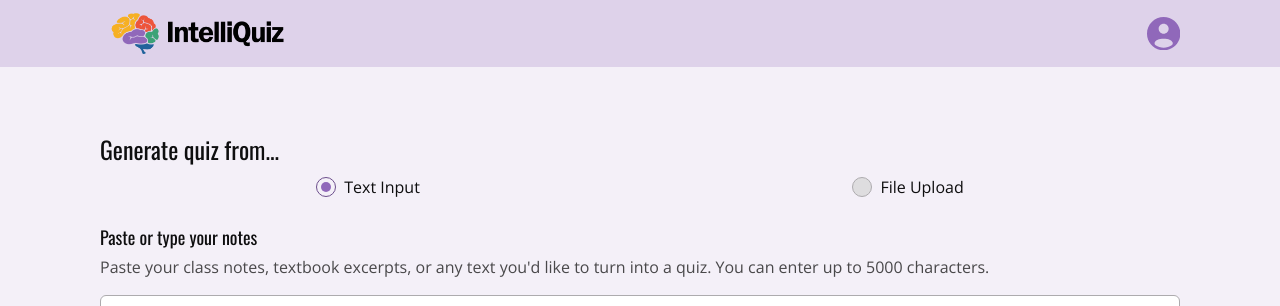
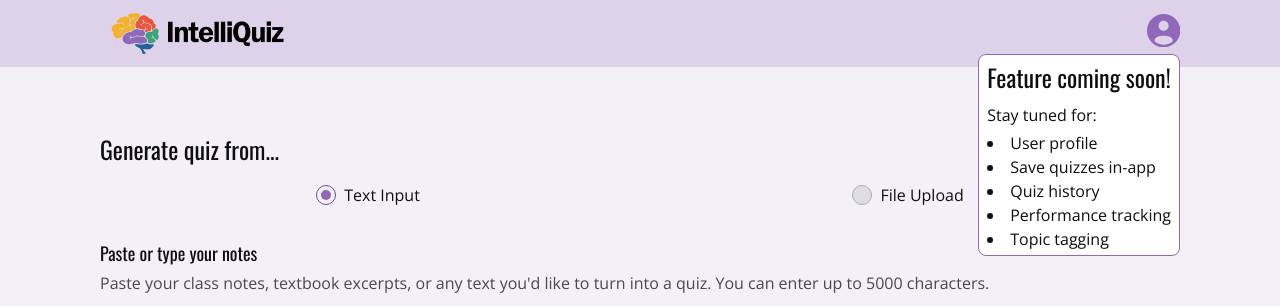
Before and after one commit to miguel-fg/intelliquiz, a React (Vite) app: page /score/1 in a window 1280 px wide. Both pictures are taken after a click on the button "My Profile". Shown: the top 306 px of the page. Built offline with nearby package versions, Linux system fonts and the light colour scheme; no server answers.

Commit message:
Add keyboard navigation improvements

```diff
--- a/src/App.tsx
+++ b/src/App.tsx
@@ -7,20 +7,18 @@ import Oops from "./pages/Oops";
 
 const App = () => {
   return (
-    <>
+    <Router>
       <Navbar />
       <div className="w-full min-h-screen">
-        <Router>
         <Routes>
           <Route path="/*" element={<Home />} />
           <Route path="/quiz/:quizId" element={<Quiz />} />
           <Route path="/score/:quizId" element={<Score />} />
           <Route path="/oops" element={<Oops />} />
         </Routes>
-        </Router>
       </div>
       <div className="w-full h-4 bg-primary-200 mt-20"></div>
-    </>
+    </Router>
   );
 };
 
--- a/src/components/Navbar.tsx
+++ b/src/components/Navbar.tsx
@@ -1,18 +1,69 @@
+import { useState, useEffect, useRef } from "react";
+import { Link } from "react-router-dom";
 import UserIcon from "../components/icons/UserIcon";
 
 const Navbar = () => {
+  const [showAuth, setShowAuth] = useState(false);
+  const authRef = useRef<HTMLDivElement>(null);
+
+  const toggleShowAuth = () => {
+    setShowAuth(!showAuth);
+  };
+
+  useEffect(() => {
+    const handleClickOutside = (e: MouseEvent) => {
+      if (authRef.current && !authRef.current.contains(e.target as Node)) {
+        setShowAuth(false);
+      }
+    };
+
+    document.addEventListener("mousedown", handleClickOutside);
+    return () => document.removeEventListener("mousedown", handleClickOutside);
+  }, []);
+
   return (
     <div className="flex justify-center w-full bg-primary-200 @container">
       <div className="flex w-full items-center justify-between max-w-[1080px] px-4 md:px-8 lg:px-16 @min-[1080px]:px-0">
+        <nav aria-label="Main navigation">
+          <Link to="/">
             <img
               src="/intelliquiz/images/brand.png"
               alt="Intelliquiz Logo"
               className="w-[150px] md:w-[200px]"
             />
-        <button className="text-primary-500 hover:text-primary-700 cursor-pointer">
+          </Link>
+        </nav>
+        <div className="relative" ref={authRef}>
+          <button
+            onClick={toggleShowAuth}
+            aria-haspopup="true"
+            aria-expanded={showAuth}
+            aria-controls="auth-menu"
+            className="text-primary-500 hover:text-primary-700 active:text-primary-800 cursor-pointer"
+          >
             <UserIcon />
             <span className="sr-only">My Profile</span>
           </button>
+          {showAuth && (
+            <div
+              role="menu"
+              tabIndex={-1}
+              className="px-2 py-1 border border-primary-500 z-10 rounded-lg absolute right-0 top-10 bg-white text-grayscale-900 min-w-max"
+            >
+              <p className="heading-font mb-2">Feature coming soon!</p>
+              <p className="body-font text-grayscale-900 mb-1">
+                Stay tuned for:
+              </p>
+              <ul className="list-disc list-inside body-font" role="list">
+                <li>User profile</li>
+                <li>Save quizzes in-app</li>
+                <li>Quiz history</li>
+                <li>Performance tracking</li>
+                <li>Topic tagging</li>
+              </ul>
+            </div>
+          )}
+        </div>
       </div>
     </div>
   );
--- a/src/components/inputs/FileInput.tsx
+++ b/src/components/inputs/FileInput.tsx
@@ -40,6 +40,14 @@ const FileInput: FC<Props> = ({
     }
   };
 
+  const handleKeyUp = (e: React.KeyboardEvent) => {
+    e.preventDefault();
+
+    if (e.key === "Enter" || e.key === " ") {
+      fileInputRef.current?.click();
+    }
+  };
+
   return (
     <div
       onDragOver={(e) => {
@@ -65,6 +73,8 @@ const FileInput: FC<Props> = ({
         <span
           className="cursor-pointer text-info-400 underline"
           onClick={() => fileInputRef.current?.click()}
+          tabIndex={0}
+          onKeyUp={handleKeyUp}
         >
           browse
         </span>
--- a/src/components/inputs/RadioInput.tsx
+++ b/src/components/inputs/RadioInput.tsx
@@ -1,4 +1,4 @@
-import { FC } from "react";
+import { FC, KeyboardEvent } from "react";
 
 interface Props {
   value: string;
@@ -9,11 +9,28 @@ interface Props {
 }
 
 const RadioInput: FC<Props> = ({ value, name, checked, onChange, label }) => {
+  const id = `${name}-${value}`;
+
+  const handleKeyUp = (event: KeyboardEvent) => {
+    event.preventDefault();
+
+    if (event.key === "Enter" || event.key === " ") {
+      onChange(value);
+    }
+  };
+
   return (
-    <label className="flex items-center gap-2 cursor-pointer select-none">
+    <label
+      htmlFor={id}
+      className="flex items-center gap-2 cursor-pointer select-none focus:outline-none focus:ring-2 ring-primary-500 p-2 rounded"
+      tabIndex={0}
+      onKeyUp={handleKeyUp}
+    >
       <input
+        id={id}
         type="radio"
         className="sr-only"
+        tabIndex={-1}
         name={name}
         value={value}
         checked={checked}
--- a/src/pages/Home.tsx
+++ b/src/pages/Home.tsx
@@ -28,7 +28,7 @@ function Home() {
     { label: "Mixed", value: "mixed" },
   ];
 
-  const { quiz, setQuiz } = useQuiz();
+  const { quiz, setQuiz, setDefault } = useQuiz();
   const location = useLocation();
   const navigate = useNavigate();
 
@@ -110,7 +110,9 @@ function Home() {
         <h1 className="heading-font text-grayscale-900 mb-2">
           Generate quiz from...
         </h1>
-        <div className="flex items-center justify-around body-font text-grayscale-900 mb-6">
+        <fieldset className="mb-6" aria-label="Input Mode">
+          <legend className="sr-only">Choose Input Mode</legend>
+          <div className="flex items-center justify-around body-font text-grayscale-900">
             <RadioInput
               name="input-mode"
               value="text"
@@ -126,6 +128,7 @@ function Home() {
               onChange={(v) => setInputMode(v as "text" | "file")}
             />
           </div>
+        </fieldset>
         <div className="body-font text-grayscale-700">
           <h2 className="font-oswald text-lg text-grayscale-900 mb-1">
             {inputMode === "text"
@@ -200,7 +203,7 @@ function Home() {
         </div>
         <div className="flex justify-center sm:grid sm:grid-cols-3 w-full mt-6">
           <ButtonInput
-            onClick={generateQuiz}
+            onClick={setDefault}
             className={`col-span-1 col-start-2 w-full ${isGenDisabled ? "opacity-50 pointer-events-none" : ""}`}
           >
             Generate Quiz
--- a/src/pages/Quiz.tsx
+++ b/src/pages/Quiz.tsx
@@ -2,20 +2,21 @@ import { useNavigate, useParams } from "react-router-dom";
 import { useQuiz } from "../context/QuizContext";
 import QuizCover from "../components/QuizCover";
 import ButtonInput from "../components/inputs/ButtonInput";
-import { useEffect, useState } from "react";
+import { useEffect, useState, KeyboardEvent, useRef } from "react";
 import { saveAnswersToStorage } from "../scripts/localStorage";
 import { downloadQuiz } from "../scripts/pdfHelper";
 
 const Quiz = () => {
   const navigate = useNavigate();
   const params = useParams();
+  const questionHeaderRef = useRef<HTMLHeadingElement>(null);
   const { quiz, clear, answers, setAnswers } = useQuiz();
 
   const [started, setStarted] = useState(false);
   const [currentIndex, setCurrentIndex] = useState(0);
 
   const [showExitConfirmation, setShowExitConfirmation] = useState(false);
-  const [downloadingQuiz, setDownloadingQuiz] = useState(false);
+  const [_downloadingQuiz, setDownloadingQuiz] = useState(false);
 
   useEffect(() => {
     if (!params.quizId || !quiz || quiz === "loading" || quiz === "error") {
@@ -44,6 +45,14 @@ const Quiz = () => {
     navigate(`/score/${quiz.id}`);
   };
 
+  const handleKeyUp = (e: KeyboardEvent, option: string) => {
+    e.preventDefault();
+
+    if (e.key === "Enter" || e.key === " ") {
+      handleChange(option);
+    }
+  };
+
   const handleQuizDownload = async () => {
     setDownloadingQuiz(true);
 
@@ -55,6 +64,12 @@ const Quiz = () => {
       setDownloadingQuiz(false);
     }
   };
+
+  useEffect(() => {
+    if (!started) return;
+
+    questionHeaderRef.current?.focus({ preventScroll: true });
+  }, [started, currentIndex]);
 
   return (
     <div className="flex justify-center w-full @container">
@@ -96,7 +111,11 @@ const Quiz = () => {
           />
         ) : (
           <div>
-            <h1 className="heading-font text-grayscale-900 mb-2">
+            <h1
+              className="heading-font text-grayscale-900 mb-2 focus:outline-none"
+              ref={questionHeaderRef}
+              tabIndex={-1}
+            >
               Question {currentIndex + 1}
             </h1>
             <p className="body-font text-grayscale-900 mb-5">
@@ -116,6 +135,8 @@ const Quiz = () => {
                 {currentQuestion.options?.map((option, i) => (
                   <label
                     key={i}
+                    tabIndex={0}
+                    onKeyUp={(e) => handleKeyUp(e, option)}
                     className={`flex items-center justify-center py-5 md:py-8 cursor-pointer select-none rounded-lg border-2 ${answers[currentIndex] === option ? "border-primary-500 bg-primary-200" : "border-grayscale-300 hover:bg-grayscale-200 hover:border-grayscale-400"}`}
                   >
                     <input
@@ -123,6 +144,7 @@ const Quiz = () => {
                       className="sr-only"
                       name={`question-${currentIndex}`}
                       value={option}
+                      tabIndex={-1}
                       checked={answers[currentIndex] === option}
                       onChange={() => handleChange(option)}
                     />
```
Lines whose indentation alone changed are shown as unchanged.
